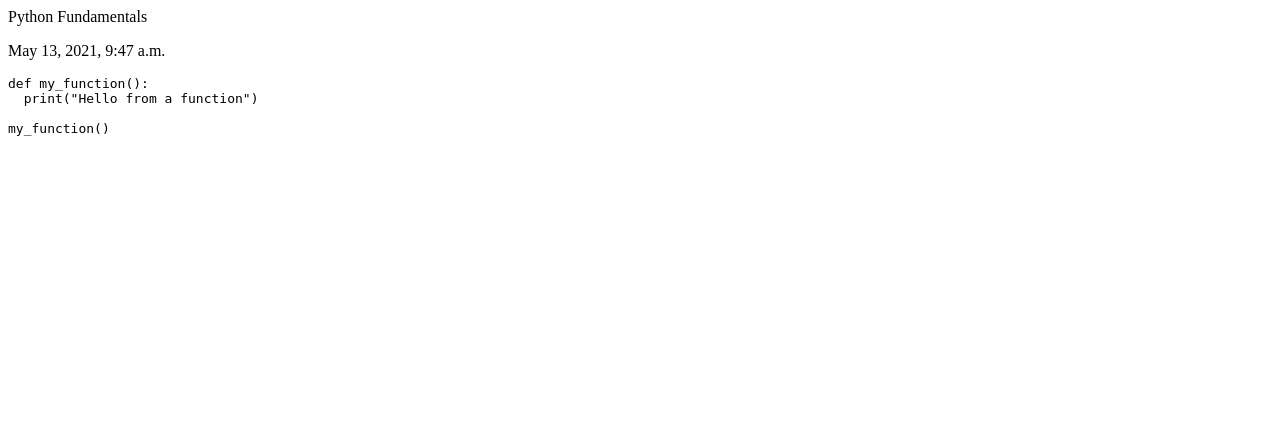
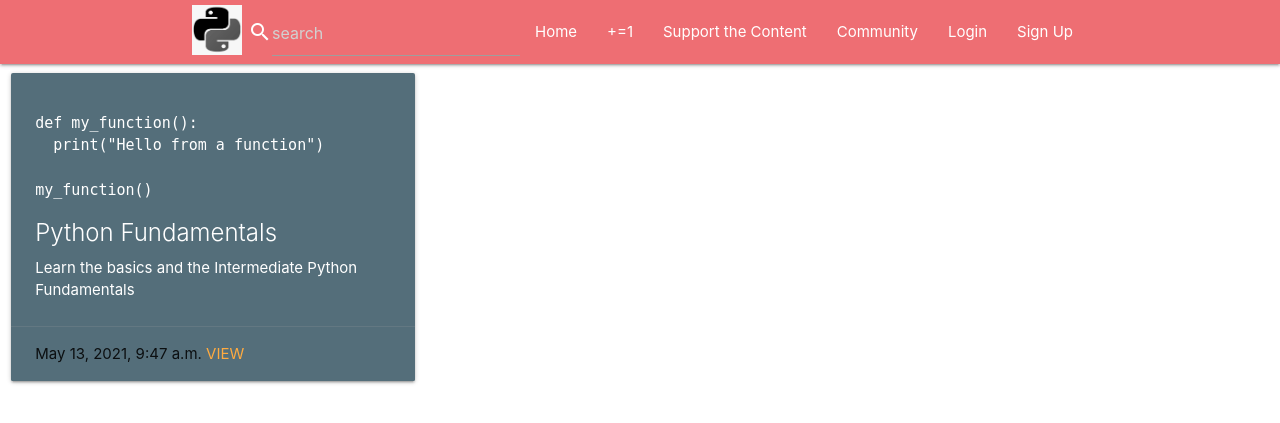
Before and after one commit to jolomonson/A-Website-Clone, a Django app: page / in a window 1280 px wide. Shown: the top 423 px of the page. Run offline with Django 3.2, Linux system fonts and the light colour scheme; data comes from the database, SQL or seed files in the repository; both versions use the stored data as it was after the commit; some libraries are stand-ins or nearby versions.

Commit message:
Styling with materialize [included navbar]

```diff
--- /dev/null
+++ b/main/templates/main/header.html
@@ -0,0 +1,49 @@
+<html lang="en">
+
+<head>
+    {% load static %}
+    <meta charset="UTF-8">
+    <meta http-equiv="X-UA-Compatible" content="IE=edge">
+    <meta name="viewport" content="width=device-width, initial-scale=1.0">
+    <link rel="stylesheet" href="{% static 'tinymce/css/prism.css' %}">
+    <!--Import Google Icon Font-->
+    <link href="https://fonts.googleapis.com/icon?family=Material+Icons" rel="stylesheet">
+    <!--Import materialize.css-->
+    <link type="text/css" rel="stylesheet" href="css/materialize.min.css" media="screen,projection" />
+    <!-- Compiled and minified CSS -->
+    <link rel="stylesheet" href="https://cdnjs.cloudflare.com/ajax/libs/materialize/1.0.0/css/materialize.min.css">
+    <title>Python Programming Tutorials</title>
+</head>
+
+<body>
+    <nav>
+        <div class="navbar-fixed">
+            <div class="nav-wrapper container">
+                <img class="img-responsive" src="{% static 'main/images/python logo.png' %}" alt="python_logo"
+                    style="width:50px; height:50px; margin-top:5px;">
+                <ul id="nav-mobile" class="right hide-on-med-and-down">
+                    <li><i class="material-icons">search</i></li>
+                    <li>
+                        <form action="" id="searchForm" style="height:50px; padding-top:10px">
+                        <input type="search" style="font-size:16px" placeholder="search" id="search">
+                        </form>
+                    </li>
+                    <li><a href="home/">Home</a></li>
+                    <li><a href="#">+=1</a></li>
+                    <li><a href="#">Support the Content</a></li>
+                    <li><a href="https://goo.gl/7zgAVQ" target="_blank">Community</a></li>
+                    <li><a href="login/">Login</a></li>
+                    <li><a href="signUp/">Sign Up</a></li>
+                </ul>
+            </div>
+        </div>
+    </nav>
+    {% block content %}
+
+    {% endblock %}
+    <!-- Compiled and minified JavaScript -->
+    <script src="https://cdnjs.cloudflare.com/ajax/libs/materialize/1.0.0/js/materialize.min.js"></script>
+    <script src="{% static 'tinymce/js/prism.js' %}"></script>
+</body>
+
+</html>
--- a/main/templates/main/home.html
+++ b/main/templates/main/home.html
@@ -1,19 +1,22 @@
-<html lang="en">
-<head>
-    {% load static %}
-    <meta charset="UTF-8">
-    <meta http-equiv="X-UA-Compatible" content="IE=edge">
-    <meta name="viewport" content="width=device-width, initial-scale=1.0">
-    <link rel="stylesheet" href="{% static 'tinymce/css/prism.css' %}">
-    <title>Python Programming Tutorials</title>
-</head>
-<body>
+{% extends 'main/header.html' %}
+{% block content %}
+
+<div class="row">
     {% for tut in tutorials %}
-        <p>{{tut.title}}</p>
-        <p>{{tut.published}}</p>
-        <p>{{tut.content|safe}}</p>
+    <div class="col s10 m6 l4">
+        <div class="card blue-grey darken-1">
+            <div class="card-content white-text">
+                <p>{{tut.content|safe}}</p>
+                <span class="card-title">{{tut.title}}</span>
+                <p>Learn the basics and the Intermediate Python Fundamentals</p>
+            </div>
+            <div class="card-action">
+                {{tut.published}}
+                <a href="#">View</a>
+            </div>
+        </div>
+    </div>
     {% endfor %}
-</body>
-<script src="{% static 'tinymce/js/prism.js' %}"></script>
+</div>
 
-</html>
+{% endblock %}
```
Also changed, not shown: db.sqlite3, main/static/main/images/python dark view.png (added), main/static/main/images/python logo(transparent).png (added), main/static/main/images/python logo.png (added), main/static/main/images/white python logo.png (added).
